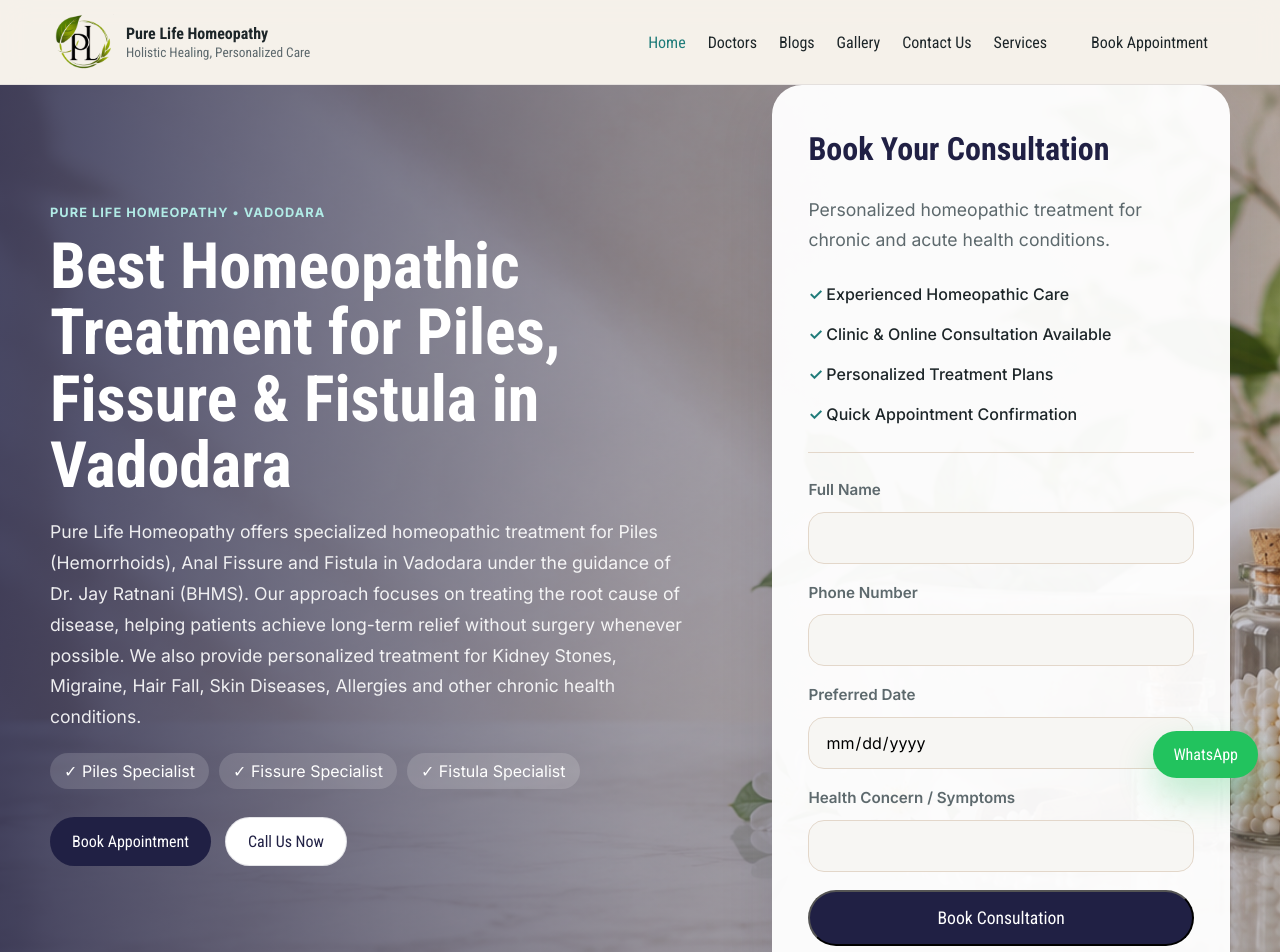
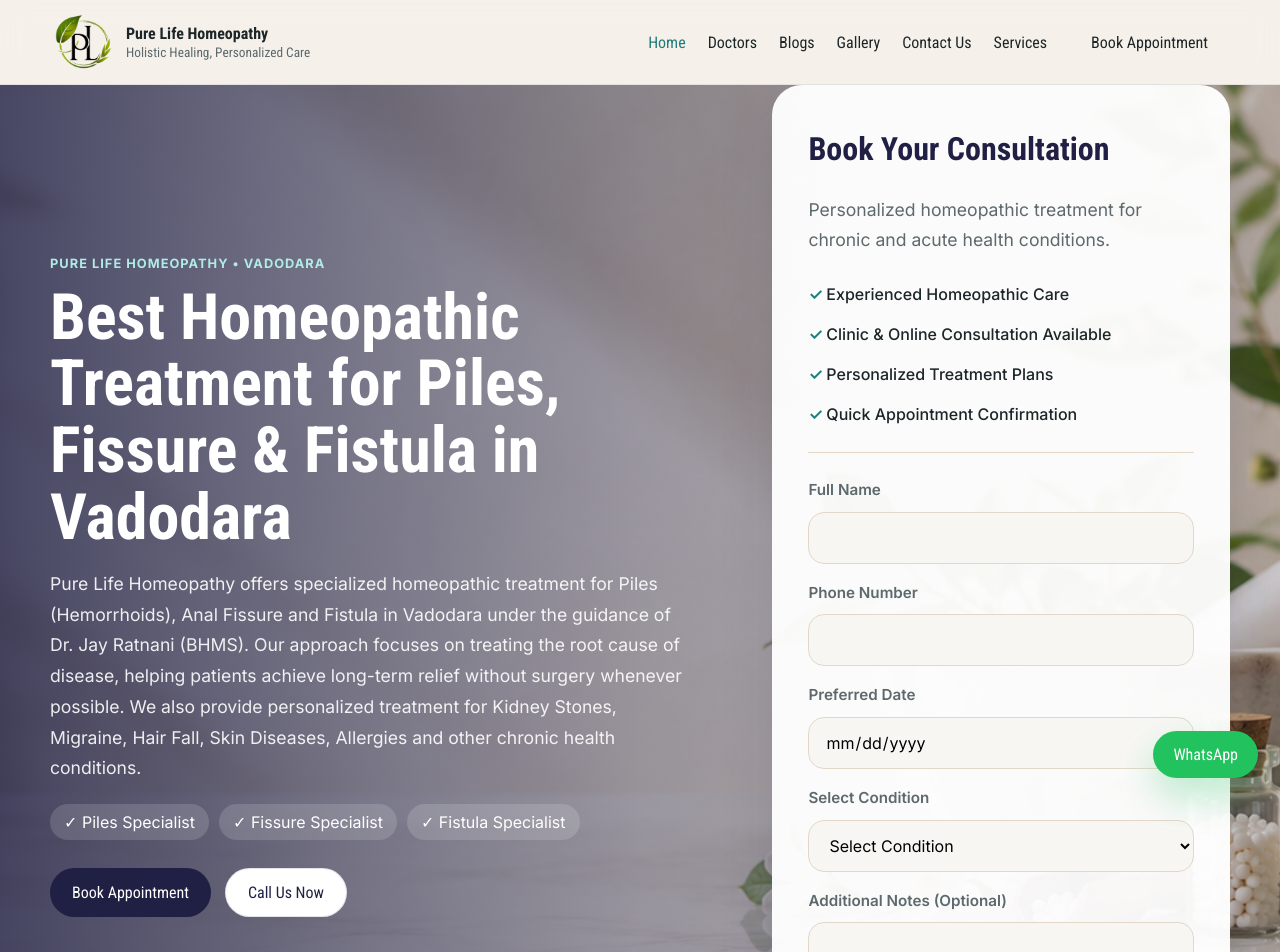
Before and after one commit to purelifehomeopathy-droid/purelife-homeopathy, a Next.js app: page / in a window 1280 px wide. Shown: the top 952 px of the page. Built offline with nearby package versions, Linux system fonts and the light colour scheme.

Commit message:
Improve appointment form and homepage UX

```diff
--- a/src/app/globals.css
+++ b/src/app/globals.css
@@ -326,6 +326,15 @@
   background: var(--surface-alt);
 }
 
+.field select {
+  height: 52px;
+  border-radius: 16px;
+  border: 1px solid var(--line);
+  padding: 0 16px;
+  font: inherit;
+  background: var(--surface-alt);
+  width: 100%;
+}
 .form-success {
   color: #0d7f53;
 }
--- a/src/app/page.tsx
+++ b/src/app/page.tsx
@@ -78,9 +78,9 @@
     text: "Customized treatments tailored to individual skin, hair, and health needs."
   },
   {
-    title: "Advanced Technology",
-    text: "Uses modern clinical methods for safe, effective, and thoughtful care."
-  },
+  title: "Experienced Guidance",
+  text: "Detailed case evaluation and individualized treatment under the care of Dr. Jay Ratnani."
+},
   {
     title: "Natural & Safe Solutions",
     text: "Gentle treatment plans designed for long-term relief and recovery."
@@ -89,20 +89,20 @@
 
 const processSteps = [
   {
-    title: "Schedule an Appointment",
-    text: "Easily book your visit online or by phone to secure a convenient time."
+    title: "Book Your Appointment",
+    text: "Schedule your clinic or online consultation at a convenient time through phone, WhatsApp, or our appointment form."
   },
   {
-    title: "Conduct an Evaluation",
-    text: "Receive a detailed review of symptoms, health history, and current concerns."
+    title: "Detailed Consultation",
+    text: "Discuss your symptoms, medical history, lifestyle factors, and health concerns in a comprehensive one-on-one consultation."
   },
   {
-    title: "Administer Treatment",
-    text: "Get a personalized plan tailored to your condition, lifestyle, and recovery goals."
+    title: "Personalized Treatment Plan",
+    text: "Receive an individualized homeopathic treatment plan tailored to your condition, constitution, and long-term health goals."
   },
   {
-    title: "Process Payment",
-    text: "Finish the visit smoothly with clear next steps, follow-up guidance, and support."
+    title: "Follow-Up & Recovery Support",
+    text: "Regular follow-ups, progress monitoring, lifestyle guidance, and continued support throughout your healing journey."
   }
 ];
 
@@ -328,11 +328,11 @@
       <section className="section section-accent">
         <div className="container">
           <SectionHeading
-            eyebrow="How We Work"
-            title="Count on us to provide support and restore your well-being"
-            description="Efficient, patient-centered processes that combine expertise, compassionate care, and practical guidance."
-            centered
-          />
+  eyebrow="Our Treatment Approach"
+  title="Personalized Homeopathic Care Focused on Long-Term Healing"
+  description="From detailed consultation to individualized treatment and ongoing follow-up care, we focus on understanding the root cause and supporting lasting wellness."
+  centered
+/>
 
           <div className="process-grid">
             {processSteps.map((step, index) => (
--- a/src/components/forms.tsx
+++ b/src/components/forms.tsx
@@ -23,7 +23,18 @@
   { name: "name", label: "Full Name", type: "text", required: true },
   { name: "mobile", label: "Phone Number", type: "tel", required: true },
   { name: "preferredDate", label: "Preferred Date", type: "date", required: true },
-  { name: "message", label: "Health Concern / Symptoms", type: "text", required: true }
+  {
+  name: "condition",
+  label: "Select Condition",
+  type: "select",
+  required: true
+},
+{
+  name: "message",
+  label: "Additional Notes (Optional)",
+  type: "text",
+  required: false
+}
 ]
 } as const;
 
@@ -33,6 +44,7 @@
     name: "",
     mobile: "",
     preferredDate: "",
+    condition: "",
     message: ""
   }
 };
@@ -89,6 +101,40 @@
   {fieldSets[formType].map((field) => (
     <label key={field.name} className="field">
       <span>{field.label}</span>
+
+      {field.type === "select" ? (
+        <select
+          name={field.name}
+          required={field.required}
+          value={values[field.name as keyof typeof values]}
+          onChange={(event) =>
+            setValues((current) => ({
+              ...current,
+              [field.name]: event.target.value
+            }))
+          }
+        >
+          <option value="">Select Condition</option>
+          <option value="Piles / Fissure / Fistula">
+            Piles / Fissure / Fistula
+          </option>
+          <option value="Kidney Stones">Kidney Stones</option>
+          <option value="Migraine & Headaches">
+            Migraine & Headaches
+          </option>
+          <option value="Skin Diseases">Skin Diseases</option>
+          <option value="Hair Fall">Hair Fall</option>
+          <option value="Digestive Disorders">
+            Digestive Disorders
+          </option>
+          <option value="Respiratory Disorders">
+            Respiratory Disorders
+          </option>
+          <option value="Joint Problems">Joint Problems</option>
+          <option value="Women's Health">Women's Health</option>
+          <option value="Other">Other</option>
+        </select>
+      ) : (
         <input
           type={field.type}
           name={field.name}
@@ -101,6 +147,7 @@
             }))
           }
         />
+      )}
     </label>
   ))}
 </div>
```
Lines whose indentation alone changed are shown as unchanged.
